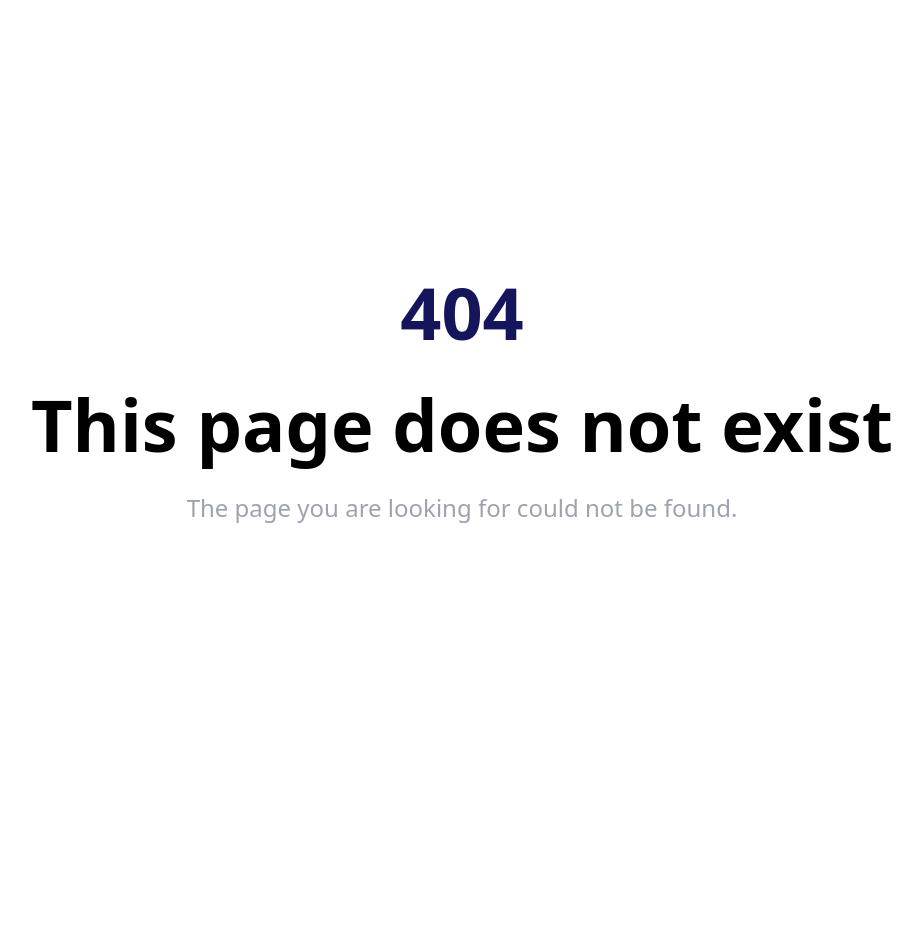
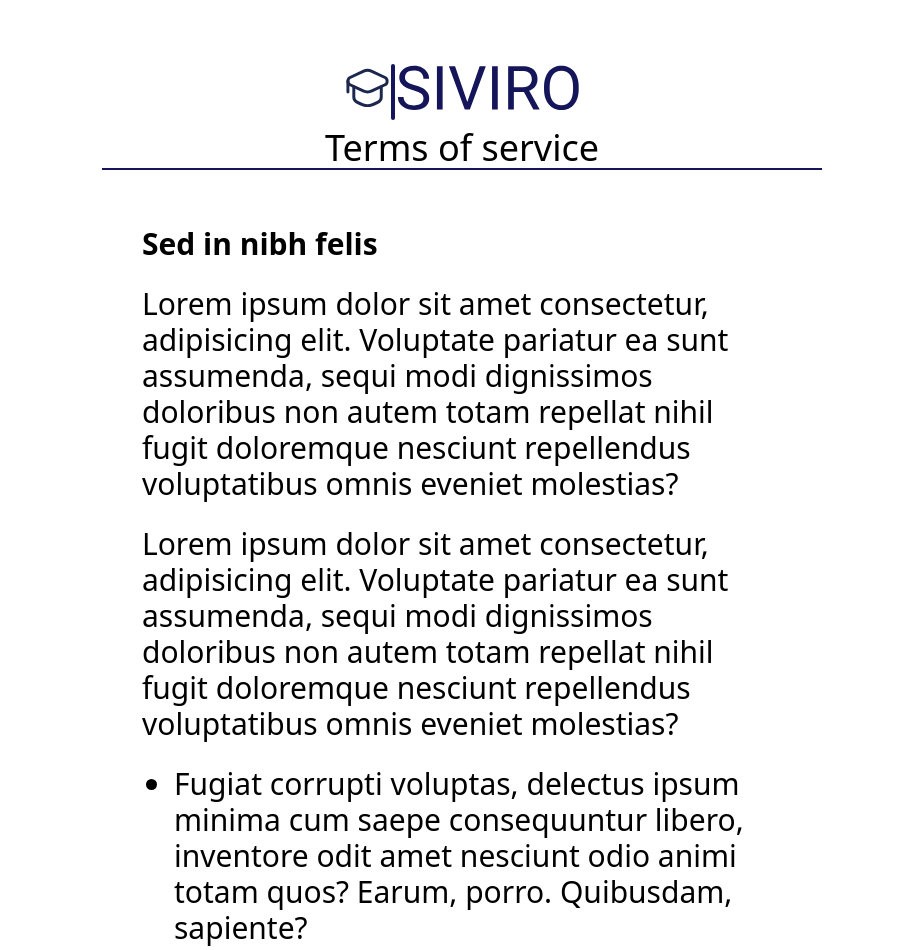
Before and after one commit to SiviroEdu/webapp, a React (Vite) app: page /TOS in a window 1280 px wide. Before the commit this address had no page. Shown: the top 950 px of the page, without its empty margins (178-1100 px from the left). Before the commit the page ends 800 px from the top, so only its background shows below. Built offline with nearby package versions, Linux system fonts and the light colour scheme.

Commit message:
Added TOS page

```diff
--- a/src/components/Login.tsx
+++ b/src/components/Login.tsx
@@ -1,7 +1,7 @@
 import CappaSVG from '../svg/CappaSVG.tsx';
 import LogoSVG from '../svg/LogoSVG.tsx';
 import LoginComponent from './LoginComponent.tsx';
-
+import { BrowserRouter as Router, Route, Routes, Navigate, useNavigate } from 'react-router-dom';
 
 const Divider = () => (
   <div className="h-14 w-1 bg-primary rounded-full"></div>
@@ -9,6 +9,14 @@ const Divider = () => (
 
 
 const Login = () => {
+    const navigate = useNavigate();
+
+    const handleTOS = () => {
+      // Perform logout operations, then navigate
+      navigate('/TOS');
+    };
+
+
     return (
       <div className="h-screen flex max-h-screen flex-col justify-between text-white">
         <div className="h-full flex flex-col items-center justify-between">
@@ -27,7 +35,7 @@ const Login = () => {
             <footer className='w-[90%] mx-auto py-8'>
               <hr className="border-t-4 border-primary mx-auto w-1/1.5" />
               <div className='flex flex-row justify-evenly'>
-                <a href="" className='text-xl text-black'>Terms of use</a>
+                <a href="" className='text-xl text-black' onClick={handleTOS}>Terms of use</a>
                 <a href="" className='text-xl text-black'>Privacy policy</a>
                 <a href="" className='text-xl text-black'>Cookie policy</a>
               </div>
--- a/src/components/LoginComponent.tsx
+++ b/src/components/LoginComponent.tsx
@@ -1,7 +1,7 @@
 
 
 import * as React from "react"
-
+import { BrowserRouter as Router, Route, Routes, Navigate, useNavigate } from 'react-router-dom';
 import { Checkbox } from "@/components/ui/checkbox"
 import { Button } from "@/components/ui/button"
 import {
@@ -26,9 +26,6 @@ import { Login } from "@/Api/Auth"
 
 
 
-import { useNavigate } from 'react-router-dom';
-
-
 export default function LoginComponent(){
 
   const navigate = useNavigate();
@@ -49,8 +46,8 @@ export default function LoginComponent(){
       navigate('/');
   }
 
+  return (
 
-  return (
     <Card className="w-[350px]">
       <CardContent>
         <form>
@@ -92,7 +89,7 @@ export default function LoginComponent(){
           <Button onClick={HandleSubmit} className="w-32 bg-primary m-2">Proceed</Button>
         </div>
         <p className="text-xs text-center">
-          By proceeding, you accept our <a href="" className="text-primary">Terms of use</a>, <a href="" className="text-primary">Privacy Policy</a> and <a href="" className="text-primary">Cookie policy</a>
+          By proceeding, you accept our <a href="/TOS" className="text-primary">Terms of use</a>, <a href="" className="text-primary">Privacy Policy</a> and <a href="" className="text-primary">Cookie policy</a>
         </p>
       </CardFooter>
     </Card>
--- /dev/null
+++ b/src/components/TOS.tsx
@@ -0,0 +1,80 @@
+import CappaSVG from '../svg/CappaSVG.tsx';
+import LogoSVG from '../svg/LogoSVG.tsx';
+import LoginComponent from './LoginComponent.tsx';
+import { Button } from "@/components/ui/button"
+
+
+const Divider = () => (
+  <div className="h-14 w-1 bg-primary rounded-full"></div>
+);
+
+
+const Login = () => {
+    return (
+      <div className="h-screen flex max-h-screen flex-col justify-between text-white">
+        <div className="h-full flex flex-col items-center justify-start">
+            <div className='w-[75%]'>
+                <header className='flex justify-center space-x-0 flex-row h-[25%] p-16 mx-auto'>
+                    <center className='flex justify-center space-x-0 flex-row'>
+                    <CappaSVG classes='w-12 h-12'/>
+                    <Divider/>
+                    <LogoSVG classes='w-[80%] h-12'/>
+                    </center>
+                </header>
+                <h2 className="text-center text-4xl text-black align-middle">
+                Terms of service
+                </h2>
+                <hr className="border-t-2 border-primary w-3/4 mx-auto"></hr>
+            </div>
+            <div className='text-left w-[50%]'>
+                <h2 className='text-3xl font-bold text-black text-left text-base sm:text-lg md:text-xl lg:text-2xl xl:text-3xl'>Sed in nibh felis</h2>
+                <br />
+                <p className='text-black text-left text-base sm:text-lg md:text-xl lg:text-2xl xl:text-3xl'>
+                    Lorem ipsum dolor sit amet consectetur, adipisicing elit. Voluptate pariatur ea sunt assumenda, sequi modi dignissimos doloribus non autem totam repellat nihil fugit doloremque nesciunt repellendus voluptatibus omnis eveniet molestias?
+                </p>
+                <br />
+                <p className='text-black text-left text-base sm:text-lg md:text-xl lg:text-2xl xl:text-3xl'>
+                    Lorem ipsum dolor sit amet consectetur, adipisicing elit. Voluptate pariatur ea sunt assumenda, sequi modi dignissimos doloribus non autem totam repellat nihil fugit doloremque nesciunt repellendus voluptatibus omnis eveniet molestias?
+                </p>
+                <br />
+                <ul className='list-disc ml-8'>
+                    <li className='text-black text-base sm:text-lg md:text-xl lg:text-2xl xl:text-3xl'>Fugiat corrupti voluptas, delectus ipsum minima cum saepe consequuntur libero, inventore odit amet nesciunt odio animi totam quos? Earum, porro. Quibusdam, sapiente?</li>
+                    <li className='text-black text-base sm:text-lg md:text-xl lg:text-2xl xl:text-3xl'>Fugiat corrupti voluptas, delectus ipsum minima cum saepe consequuntur libero, inventore odit amet nesciunt odio animi totam quos? Earum, porro. Quibusdam, sapiente?</li>
+                    <li className='text-black text-base sm:text-lg md:text-xl lg:text-2xl xl:text-3xl'>Fugiat corrupti voluptas, delectus ipsum minima cum saepe consequuntur libero, inventore odit amet nesciunt odio animi totam quos? Earum, porro. Quibusdam, sapiente?</li>
+                </ul>
+                <p className='text-black text-left text-base sm:text-lg md:text-xl lg:text-2xl xl:text-3xl'>
+                    Lorem ipsum dolor sit amet consectetur, adipisicing elit. Voluptate pariatur ea sunt assumenda, sequi modi dignissimos doloribus non autem totam repellat nihil fugit doloremque nesciunt repellendus voluptatibus omnis eveniet molestias?
+                </p>
+                <br />
+                <h2 className='text-3xl font-bold text-black text-left text-base sm:text-lg md:text-xl lg:text-2xl xl:text-3xl'>Sed in nibh felis</h2>
+                <br />
+                <ul className='list-disc ml-8'>
+                    <li className='text-black text-base sm:text-lg md:text-xl lg:text-2xl xl:text-3xl'>Fugiat corrupti voluptas, delectus ipsum minima cum saepe consequuntur libero, inventore odit amet nesciunt odio animi totam quos? Earum, porro. Quibusdam, sapiente?</li>
+                    <li className='text-black text-base sm:text-lg md:text-xl lg:text-2xl xl:text-3xl'>Fugiat corrupti voluptas, delectus ipsum minima cum saepe consequuntur libero, inventore odit amet nesciunt odio animi totam quos? Earum, porro. Quibusdam, sapiente?</li>
+                </ul>
+                <br />
+                <h2 className='text-3xl font-bold text-black text-left text-base sm:text-lg md:text-xl lg:text-2xl xl:text-3xl'>Sed in nibh felis</h2>
+                <br />
+                <ul className='list-disc ml-8'>
+                    <li className='text-black text-base sm:text-lg md:text-xl lg:text-2xl xl:text-3xl'>Fugiat corrupti voluptas, delectus ipsum minima cum saepe consequuntur libero, inventore odit amet nesciunt odio animi totam quos? Earum, porro. Quibusdam, sapiente?</li>
+                </ul>
+                <br />
+                <p className='text-black text-left text-base sm:text-lg md:text-xl lg:text-2xl xl:text-3xl'>
+                    Lorem ipsum dolor sit amet consectetur, adipisicing elit. Voluptate pariatur ea sunt assumenda, sequi modi dignissimos doloribus non autem totam repellat nihil fugit doloremque nesciunt repellendus voluptatibus omnis eveniet molestias?
+                </p>
+                <br />
+                <ul className='list-disc ml-8'>
+                    <li className='text-black text-base sm:text-lg md:text-xl lg:text-2xl xl:text-3xl'>Fugiat corrupti voluptas, delectus ipsum minima cum saepe consequuntur libero, inventore odit amet nesciunt odio animi totam quos? Earum, porro. Quibusdam, sapiente?</li>
+                </ul>
+                <center>
+                    <Button variant="outline" className="text-3xl py-6 px-4 border border-primary text-primary align-middle text-center items-center justify-center mx-auto m-16">
+                    I agree with Terms of Service
+                    </Button>
+                </center>
+            </div>
+        </div>
+      </div>
+    );
+  };
+
+  export default Login;
--- a/src/index.css
+++ b/src/index.css
@@ -29,6 +29,7 @@
     --chart-3: 197 37% 24%;
     --chart-4: 43 74% 66%;
     --chart-5: 27 87% 67%;
+    --oldprimary: 240 80% 50%;
   }
 
   .dark {
--- a/src/main.tsx
+++ b/src/main.tsx
@@ -7,6 +7,7 @@ import Login from './components/Login.tsx';
 import MultiExercises from './components/MultiExercises.tsx';
 import SingleExercises from './components/SingleExercises.tsx';
 import SingleMultiplayerSelect from './components/SingleMultiplayerSelect.tsx';
+import TOS from './components/TOS.tsx';
 
 createRoot(document.getElementById('root')!).render(
   <BrowserRouter>
@@ -14,6 +15,7 @@ createRoot(document.getElementById('root')!).render(
         <Route path="/">
           <Route index element={<Index />} />
           <Route path="login" element={<Login/>} />
+          <Route path="TOS" element={<TOS/>} />
           <Route path="SingleExercises" element={<SingleExercises/>} />
           <Route path="MultiExercises" element={<MultiExercises/>} />
           <Route path="SingleMultiplayerSelect" element={<SingleMultiplayerSelect/>} />
```
